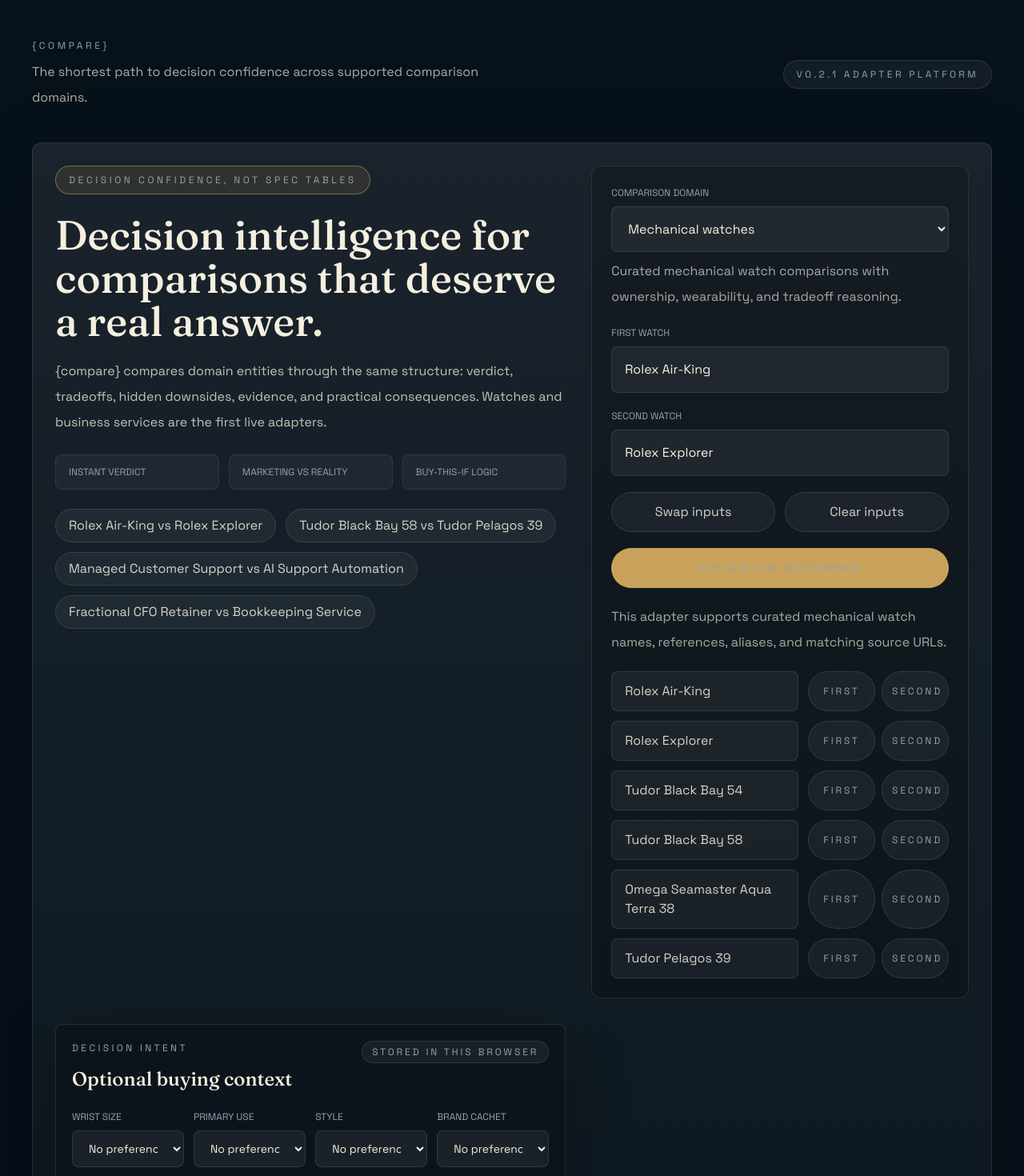
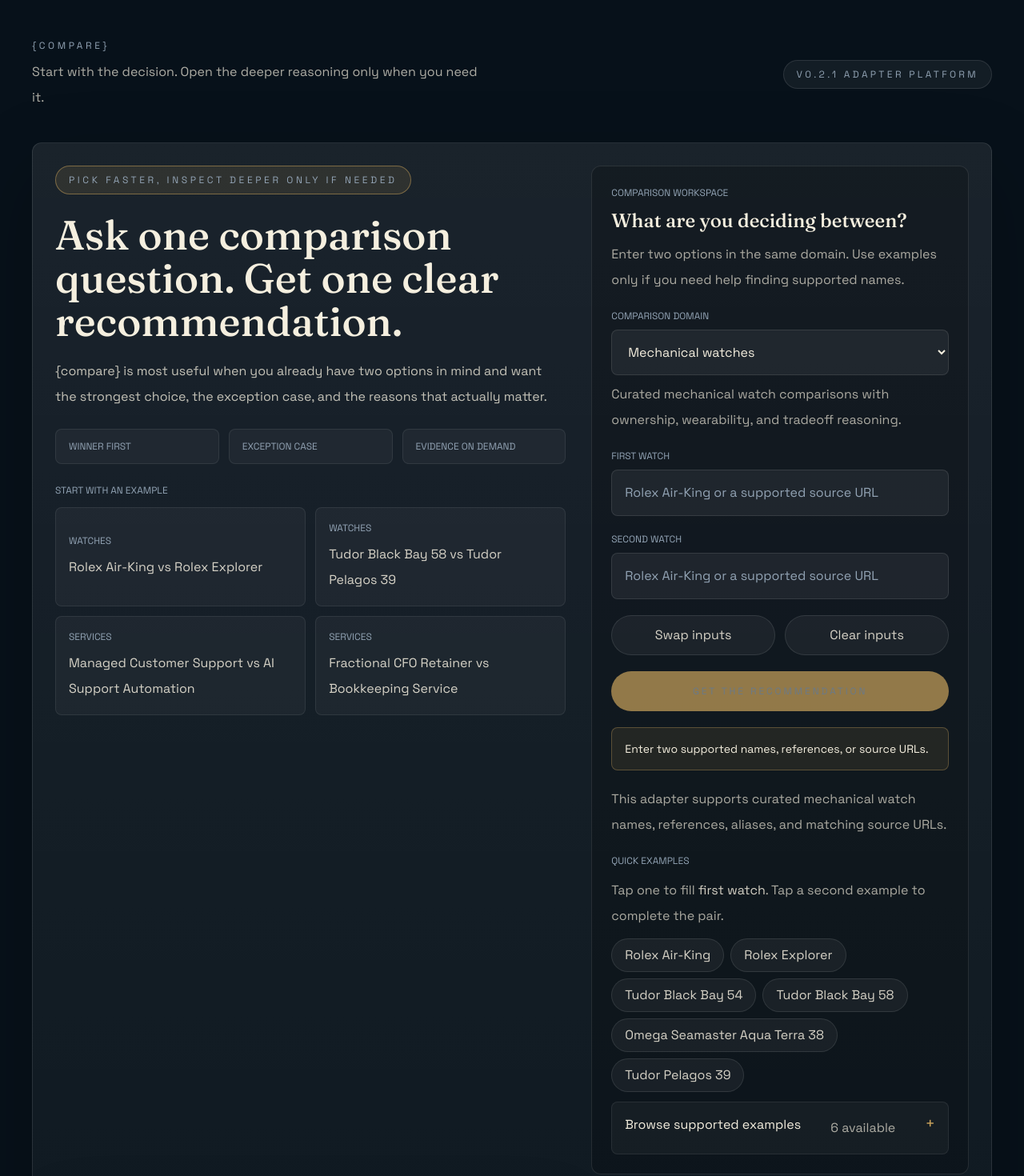
Before and after one commit to moldovancsaba/compare, a Next.js app: page / in a window 1280 px wide. Shown: the top 1470 px of the page at 80% size. Built offline with nearby package versions, Linux system fonts and the light colour scheme.

Commit message:
Refactor compare UI for verdict-first flow

```diff
--- a/next.config.ts
+++ b/next.config.ts
@@ -1,7 +1,8 @@
 import type { NextConfig } from "next";
 
 const nextConfig: NextConfig = {
-  typedRoutes: true
+  typedRoutes: true,
+  allowedDevOrigins: ["127.0.0.1"]
 };
 
 export default nextConfig;
--- a/src/app/globals.css
+++ b/src/app/globals.css
@@ -211,6 +211,30 @@
   border-top: 1px solid var(--divider-muted);
 }
 
+.disclosure-trigger {
+  display: flex;
+  align-items: flex-start;
+  justify-content: space-between;
+  gap: 1rem;
+  cursor: pointer;
+  list-style: none;
+}
+
+.disclosure-trigger::-webkit-details-marker {
+  display: none;
+}
+
+.disclosure-trigger::after {
+  content: "+";
+  color: var(--accent);
+  font-size: 1.25rem;
+  line-height: 1;
+}
+
+details[open] > .disclosure-trigger::after {
+  content: "−";
+}
+
 @media (min-width: 1024px) {
   .layout-form-shell {
     grid-template-columns: 1.15fr 0.85fr;
--- a/src/app/page.tsx
+++ b/src/app/page.tsx
@@ -9,7 +9,7 @@
           <div>
             <p className="eyebrow eyebrow-xwide">{appName}</p>
             <p className="body-copy body-copy-soft mt-2 max-w-xl text-sm">
-              The shortest path to decision confidence across supported comparison domains.
+              Start with the decision. Open the deeper reasoning only when you need it.
             </p>
           </div>
           <div className="pill-muted text-accent eyebrow eyebrow-wide px-4 py-2">
--- a/src/components/comparison-form.tsx
+++ b/src/components/comparison-form.tsx
@@ -49,8 +49,8 @@
 
 export function ComparisonForm() {
   const [activeDomain, setActiveDomain] = useState(defaultDomain);
-  const [leftInput, setLeftInput] = useState("Rolex Air-King");
-  const [rightInput, setRightInput] = useState("Rolex Explorer");
+  const [leftInput, setLeftInput] = useState("");
+  const [rightInput, setRightInput] = useState("");
   const [result, setResult] = useState<GenericComparisonResult | null>(null);
   const [brain, setBrain] = useState<BrainState | null>(null);
   const [savedComparisonPath, setSavedComparisonPath] = useState<string | null>(null);
--- a/src/components/comparison-hero.tsx
+++ b/src/components/comparison-hero.tsx
@@ -32,32 +32,42 @@
 }) {
   return (
     <div className="space-y-6">
-      <div className="pill-accent inline-flex px-4 py-2 eyebrow eyebrow-xwide">Decision confidence, not spec tables</div>
+      <div className="pill-accent inline-flex px-4 py-2 eyebrow eyebrow-xwide">Pick faster, inspect deeper only if needed</div>
       <div>
-        <h1 className="title-hero max-w-3xl">Decision intelligence for comparisons that deserve a real answer.</h1>
+        <h1 className="title-hero max-w-3xl">Ask one comparison question. Get one clear recommendation.</h1>
         <p className="body-copy body-copy-muted mt-5 max-w-2xl">
-          {appName} compares domain entities through the same structure: verdict, tradeoffs, hidden downsides,
-          evidence, and practical consequences. Watches and business services are the first live adapters.
+          {appName} is most useful when you already have two options in mind and want the strongest choice, the
+          exception case, and the reasons that actually matter.
         </p>
       </div>
       <div className="grid max-w-2xl gap-3 sm:grid-cols-3">
-        {["Instant verdict", "Marketing vs reality", "Buy-this-if logic"].map((promise) => (
+        {[
+          "Winner first",
+          "Exception case",
+          "Evidence on demand"
+        ].map((promise) => (
           <div key={promise} className="surface-item px-4 py-3">
             <p className="eyebrow text-accent">{promise}</p>
           </div>
         ))}
       </div>
-      <div className="flex flex-wrap gap-3">
+      <div>
+        <p className="eyebrow mb-3">Start with an example</p>
+        <div className="grid gap-3 sm:grid-cols-2">
         {presets.map((preset) => (
           <button
             key={`${preset.domain}-${preset.left}-${preset.right}`}
             type="button"
-            className="pill-muted body-copy-strong px-4 py-2 text-sm transition"
+              className="surface-item px-4 py-4 text-left transition hover:border-[color:var(--accent)]"
             onClick={() => onApplyPreset(preset.left, preset.right, preset.domain)}
           >
-            {preset.left} vs {preset.right}
+              <p className="eyebrow text-accent">{preset.domain}</p>
+              <p className="body-copy body-copy-strong mt-2 text-sm">
+                {preset.left} vs {preset.right}
+              </p>
           </button>
         ))}
+        </div>
       </div>
     </div>
   );
--- a/src/components/comparison-input-form.tsx
+++ b/src/components/comparison-input-form.tsx
@@ -74,9 +74,19 @@
 }: ComparisonInputFormProps) {
   const selectedDomain = domainOptions.find((option) => option.domain === activeDomain) ?? domainOptions[0];
   const inputHints = selectedDomain.inputHints;
+  const quickExamples = supportedInputs.slice(0, 6);
+  const remainingExamples = supportedInputs.slice(6);
+  const nextQuickFillTarget = !leftInput.trim() ? inputHints.leftLabel : !rightInput.trim() ? inputHints.rightLabel : inputHints.rightLabel;
 
   return (
     <form action={onSubmit} className="surface-form space-y-5 p-6">
+      <div className="space-y-2">
+        <p className="eyebrow">Comparison workspace</p>
+        <h2 className="title-section">What are you deciding between?</h2>
+        <p className="body-copy body-copy-faint text-sm">
+          Enter two options in the same domain. Use examples only if you need help finding supported names.
+        </p>
+      </div>
       <div>
         <label htmlFor="domain" className="eyebrow mb-2 block">
           Comparison domain
@@ -123,12 +133,73 @@
         disabled={isPending || Boolean(validationMessage)}
         className="action-button eyebrow eyebrow-tight w-full px-5 py-4 font-semibold"
       >
-        {isPending ? "Analyzing" : "Explain the difference"}
+        {isPending ? "Analyzing" : "Get the recommendation"}
       </button>
       {validationMessage ? <p className="status-warning p-4 text-sm">{validationMessage}</p> : null}
       <p className="body-copy body-copy-faint text-sm">{inputHints.helperText}</p>
+      <div className="space-y-3">
+        <div>
+          <p className="eyebrow mb-3">Quick examples</p>
+          <p className="body-copy body-copy-faint mb-3 text-sm">
+            Tap one to fill <span className="body-copy-strong">{nextQuickFillTarget.toLowerCase()}</span>. Tap a second
+            example to complete the pair.
+          </p>
+          <div className="flex flex-wrap gap-2">
+            {quickExamples.map((supportedInput) => (
+              <button
+                key={supportedInput}
+                type="button"
+                className="pill-muted body-copy-strong px-4 py-2 text-sm transition"
+                onClick={() => onUseSupportedInput(supportedInput)}
+              >
+                {supportedInput}
+              </button>
+            ))}
+          </div>
+        </div>
+
+        <details className="surface-item p-4">
+          <summary className="disclosure-trigger">
+            <span>Browse supported examples</span>
+            <span className="body-copy body-copy-faint text-xs">{supportedInputs.length} available</span>
+          </summary>
+          <div className="mt-4 grid gap-3">
+            <p className="body-copy body-copy-faint text-sm">
+              Use the main button to place an example automatically, or target it directly as the first or second input.
+            </p>
+            {quickExamples.map((supportedInput) => (
+              <div key={`picker-${supportedInput}`} className="catalog-picker-row">
+                <button
+                  type="button"
+                  className="catalog-picker-name body-copy-strong text-left text-sm transition"
+                  onClick={() => onUseSupportedInput(supportedInput)}
+                >
+                  {supportedInput}
+                </button>
+                <div className="grid grid-cols-2 gap-2">
+                  <button
+                    type="button"
+                    className="pill-muted eyebrow eyebrow-tight px-3 py-2 text-xs transition"
+                    onClick={() => onUseAsLeft(supportedInput)}
+                  >
+                    First
+                  </button>
+                  <button
+                    type="button"
+                    className="pill-muted eyebrow eyebrow-tight px-3 py-2 text-xs transition"
+                    onClick={() => onUseAsRight(supportedInput)}
+                  >
+                    Second
+                  </button>
+                </div>
+              </div>
+            ))}
+
+            {remainingExamples.length ? (
+              <div className="divider-muted pt-4">
+                <p className="eyebrow mb-3">More supported options</p>
                 <div className="grid gap-3">
-        {supportedInputs.map((supportedInput) => (
+                  {remainingExamples.map((supportedInput) => (
                     <div key={supportedInput} className="catalog-picker-row">
                       <button
                         type="button"
@@ -156,6 +227,11 @@
                     </div>
                   ))}
                 </div>
+              </div>
+            ) : null}
+          </div>
+        </details>
+      </div>
       {error ? <p className="status-danger p-4 text-sm">{error}</p> : null}
     </form>
   );
--- a/src/components/comparison-result.tsx
+++ b/src/components/comparison-result.tsx
@@ -2,7 +2,6 @@
 
 import { useEffect, useMemo, useState } from "react";
 
-import { appName } from "@/lib/config/app";
 import {
   defaultWatchTradeoffScenario,
   parseWatchTradeoffScenario,
@@ -100,6 +99,33 @@
   );
 }
 
+function DisclosureSection({
+  title,
+  kicker,
+  description,
+  defaultOpen = false,
+  children
+}: {
+  title: string;
+  kicker: string;
+  description?: string;
+  defaultOpen?: boolean;
+  children: React.ReactNode;
+}) {
+  return (
+    <details className="surface-card p-6" open={defaultOpen}>
+      <summary className="disclosure-trigger">
+        <div>
+          <p className="eyebrow eyebrow-wide">{kicker}</p>
+          <h3 className="title-section mt-3">{title}</h3>
+          {description ? <p className="body-copy body-copy-faint mt-2 text-sm">{description}</p> : null}
+        </div>
+      </summary>
+      <div className="mt-5">{children}</div>
+    </details>
+  );
+}
+
 function BuyerCard({
   buyerType,
   pick,
@@ -166,16 +192,7 @@
   }
 
   return (
-    <section className="surface-card p-6">
-      <div className="mb-5 flex flex-wrap items-start justify-between gap-4">
-        <div>
-          <p className="eyebrow eyebrow-wide">Recommendation signals</p>
-          <h3 className="title-section mt-3">What to do with the verdict</h3>
-        </div>
-        <span className="pill-muted eyebrow eyebrow-tight px-3 py-1">{result.recommendationSignals.length} signals</span>
-      </div>
-
-      <div className="grid gap-3 md:grid-cols-2 xl:grid-cols-5">
+    <div className="grid gap-3 md:grid-cols-2 xl:grid-cols-3">
         {result.recommendationSignals.map((signal) => (
           <article key={`${signal.kind}-${signal.label}-${signal.pick}`} className="surface-item p-4">
             <div className="mb-3 flex flex-wrap gap-2">
@@ -192,7 +209,6 @@
           </article>
         ))}
     </div>
-    </section>
   );
 }
 
@@ -314,12 +330,12 @@
         <div>
           <p className="eyebrow eyebrow-wide">Tradeoff simulator</p>
           <h3 className="title-section mt-3">Model a different buying scenario</h3>
+          <p className="body-copy body-copy-faint mt-2 text-sm">
+            Use this only if the default recommendation is close to your real constraints.
+          </p>
         </div>
         <div className="flex flex-wrap gap-2">
           <span className="pill-muted eyebrow eyebrow-tight px-3 py-1">watch adapter</span>
-          <span className="pill-muted eyebrow eyebrow-tight px-3 py-1">
-            tradeoff={serializeWatchTradeoffScenario(simulation.scenario)}
-          </span>
         </div>
       </div>
 
@@ -777,17 +793,30 @@
   savedComparisonPath?: string | null;
   onRefreshBrain?: () => void;
 }) {
+  const limitation =
+    result.evidenceSummary.limitations[0] ?? "No major evidence limitation is attached to this result.";
+
   return (
     <div className="space-y-8">
       <section className="surface-hero grid gap-4 p-7 layout-result-hero">
         <div>
-          <p className="eyebrow eyebrow-wide">Comparison ready</p>
+          <p className="eyebrow eyebrow-wide">Decision ready</p>
           <h2 className="title-section mt-4 text-4xl">
             {result.leftEntity.label} vs {result.rightEntity.label}
           </h2>
           <p className="body-copy mt-4 max-w-2xl">
-            {appName} turns domain consequences into a buying decision so you can stop researching and choose with less regret risk.
+            {result.verdict.headline}
           </p>
+          <p className="body-copy body-copy-soft mt-4 max-w-2xl text-sm">{result.verdict.summary}</p>
+          <div className="mt-5 flex flex-wrap gap-2">
+            <span className="pill-accent eyebrow eyebrow-tight px-4 py-2">{result.verdict.strongerChoice}</span>
+            <span className="pill-muted eyebrow eyebrow-tight px-4 py-2 capitalize">
+              {result.verdict.confidence} confidence
+            </span>
+            <span className="pill-muted eyebrow eyebrow-tight px-4 py-2 capitalize">
+              {result.evidenceSummary.dataQuality} data quality
+            </span>
+          </div>
           {savedComparisonPath ? (
             <a className="pill-accent eyebrow eyebrow-tight mt-5 inline-flex px-4 py-2" href={savedComparisonPath}>
               Open saved comparison
@@ -795,14 +824,23 @@
           ) : null}
         </div>
         <div>
-          <p className="eyebrow eyebrow-wide mb-3">{result.sectionLabels.signalVsFluff}</p>
           <div className="grid gap-3 sm:grid-cols-2">
-            {result.signalVsFluff.map((item) => (
-              <article key={item.title} className="surface-card p-4 shadow-none">
-                <p className="eyebrow">{item.title}</p>
-                <p className="body-copy body-copy-strong mt-3 text-sm">{item.summary}</p>
+            <article className="surface-card p-4 shadow-none">
+              <p className="card-kicker mb-2">Stronger choice</p>
+              <p className="body-copy body-copy-strong text-sm">{result.verdict.strongerChoice}</p>
             </article>
-            ))}
+            <article className="surface-card p-4 shadow-none">
+              <p className="card-kicker mb-2">Exception case</p>
+              <p className="body-copy body-copy-strong text-sm">{result.verdict.exceptionCase}</p>
+            </article>
+            <article className="surface-card p-4 shadow-none">
+              <p className="card-kicker mb-2">Why this confidence</p>
+              <p className="body-copy body-copy-strong text-sm">{result.verdict.confidenceRationale}</p>
+            </article>
+            <article className="surface-card p-4 shadow-none">
+              <p className="card-kicker mb-2">Main caveat</p>
+              <p className="body-copy body-copy-strong text-sm">{limitation}</p>
+            </article>
           </div>
         </div>
       </section>
@@ -811,20 +849,33 @@
 
       <VerdictPanel result={result} />
 
-      <RecommendationSignalsPanel result={result} />
-
-      <TradeoffSimulatorPanel result={result} />
-
-      <EvidenceSummaryPanel result={result} />
-
-      <BrainStatusCard brain={brain} isRefreshing={isBrainRefreshing} onRefresh={onRefreshBrain} />
-
       <div className="grid gap-6 lg:grid-cols-2">
         <SectionCard title={result.sectionLabels.keyDifferences} items={result.keyDifferences} />
         <SectionCard title={result.sectionLabels.realWorldImpact} items={result.realWorldImpact} />
       </div>
 
-      <SectionCard title={result.sectionLabels.ownershipIntelligence} items={result.ownershipIntelligence} />
+      <DisclosureSection
+        kicker="Decision detail"
+        title="More ways to interrogate this recommendation"
+        description="Open only the layers you need instead of reading a full report every time."
+      >
+        <div className="space-y-6">
+          <div>
+            <p className="eyebrow mb-3">{result.sectionLabels.signalVsFluff}</p>
+            <div className="grid gap-3 sm:grid-cols-2">
+              {result.signalVsFluff.map((item) => (
+                <article key={item.title} className="surface-item p-4">
+                  <p className="eyebrow">{item.title}</p>
+                  <p className="body-copy body-copy-strong mt-3 text-sm">{item.summary}</p>
+                </article>
+              ))}
+            </div>
+          </div>
+
+          <div>
+            <p className="eyebrow mb-3">Recommendation signals</p>
+            <RecommendationSignalsPanel result={result} />
+          </div>
 
           <section className="surface-card p-6 shadow-none">
             <div className="mb-5 flex items-center justify-between gap-4">
@@ -838,11 +889,34 @@
             </div>
           </section>
 
+          <SectionCard title={result.sectionLabels.ownershipIntelligence} items={result.ownershipIntelligence} />
+
           <div className="grid gap-6 lg:grid-cols-3">
             <SectionCard title={result.sectionLabels.overpricedFeatures} items={result.overpricedFeatures} />
             <SectionCard title={result.sectionLabels.hiddenDownsides} items={result.hiddenDownsides} />
             <SectionCard title={result.sectionLabels.betterValueAlternative} items={result.betterValueAlternative} />
           </div>
+        </div>
+      </DisclosureSection>
+
+      <DisclosureSection
+        kicker="Scenario testing"
+        title="Model exceptions and alternate constraints"
+        description="Adjust this only when your real buying context differs from the default comparison."
+      >
+        <div className="space-y-6">
+          <TradeoffSimulatorPanel result={result} />
+          <BrainStatusCard brain={brain} isRefreshing={isBrainRefreshing} onRefresh={onRefreshBrain} />
+        </div>
+      </DisclosureSection>
+
+      <DisclosureSection
+        kicker="Trust layer"
+        title="Inspect evidence, limits, and confidence"
+        description="The recommendation should be fast to read. The support should still be easy to audit."
+      >
+        <EvidenceSummaryPanel result={result} />
+      </DisclosureSection>
 
       <FeedbackPanel brain={brain} result={result} />
     </div>
--- a/vitest.config.ts
+++ b/vitest.config.ts
@@ -4,7 +4,7 @@
 export default defineConfig({
   test: {
     environment: "node",
-    include: ["tests/**/*.test.ts"]
+    include: ["tests/**/*.test.ts", "tests/**/*.test.tsx"]
   },
   resolve: {
     alias: {
```
Also changed, not shown: 1 other file (tests, documents, lock files or other folders). Lines whose indentation alone changed are shown as unchanged.
